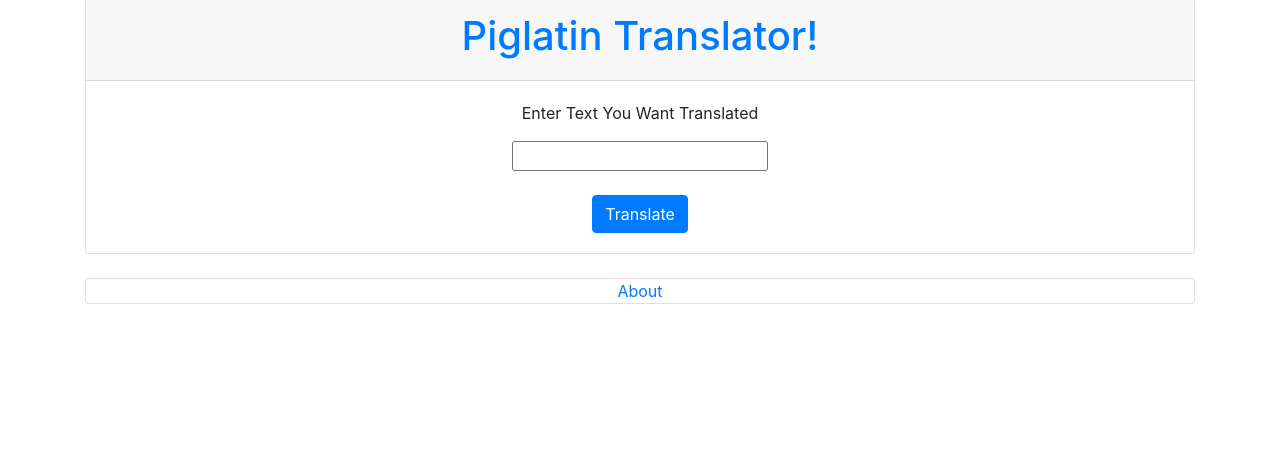
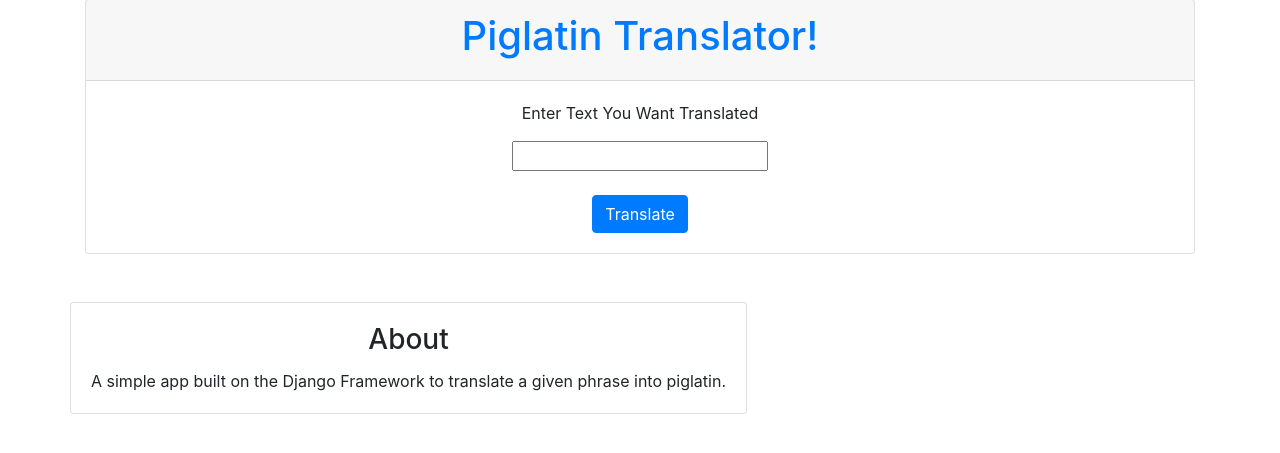
Before and after one commit to devnixio/django_piglatin, a Django app: page / in a window 1280 px wide. Shown: the part 25-478 px from the top of the page. Run offline with Django 3.2, Linux system fonts and the light colour scheme; some libraries are stand-ins or nearby versions.

Commit message:
combined about with home

```diff
--- a/templates/about.html
+++ b/templates/about.html
@@ -1,5 +1,6 @@
-{% extends 'home.html' %}
+<!--{% extends 'home.html' %}
     {% block content %}
         <h3>About</h3>
-        <p>A simple app built on the Django Framework to translate a given phrase into piglatin.</p>
+            <p>A simple app built on the Django Framework to translate a given phrase into piglatin.</p>
     {% endblock %}
+-->
--- a/templates/home.html
+++ b/templates/home.html
@@ -32,19 +32,19 @@
         </div>
 
         <br>
+
         <div class="row">
-
-                {% block content %}
-                {% endblock %}
-
-                {% block translation %}
-
-                {% endblock %}
+            {% block content %} {% endblock %} {% block translation %} {% endblock %}
         </div>
 
-            <div class="card text-center">
-                <footer>
-                    <a class="" href="{% url 'about' %}">About</a>
+        <br>
+
+        <div class="row">
+            <footer class="card text-center">
+                <div class="card-body">
+                    <h3 class="card-title">About</h3>
+                    <p class="card-text">A simple app built on the Django Framework to translate a given phrase into piglatin.</p>
+                </div>
             </footer>
         </div>
 
```
Lines whose indentation alone changed are shown as unchanged.
